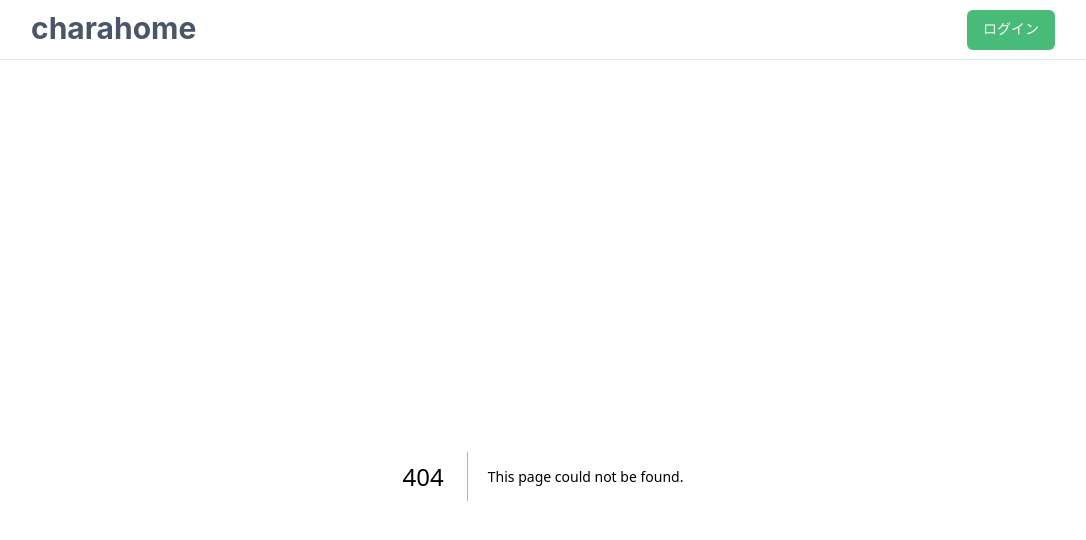
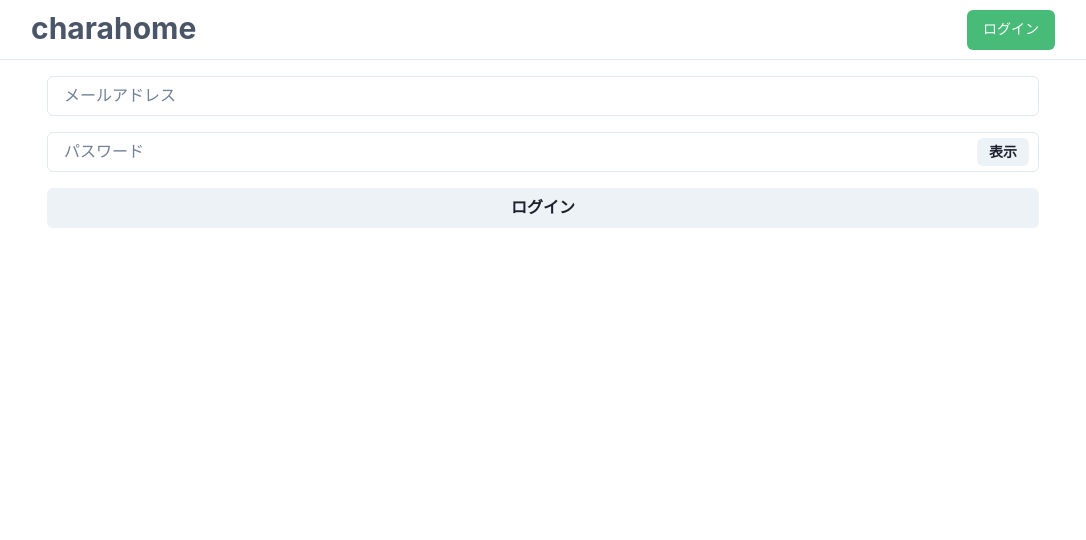
Before and after one commit to Allianaab2m/charahome, a Next.js app: page /login in a window 1280 px wide. Before the commit this address had no page. Shown: the top 540 px of the page, without its empty margins (97-1183 px from the left). Built offline with nearby package versions, Linux system fonts and the light colour scheme; no server answers; a web font is replaced by a local one.

Commit message:
feat: login page

```diff
--- /dev/null
+++ b/src/app/login/page.tsx
@@ -0,0 +1,82 @@
+"use client"
+
+import { Dispatch, SetStateAction, useState } from "react"
+import { Button, Input, InputGroup, InputRightElement, Stack } from "../common/components"
+import { signInWithEmailAndPassword } from "firebase/auth"
+import { auth } from "../../firebase/client"
+import { signIn as signInByNextAuth } from "next-auth/react"
+
+interface PasswordInputProps {
+  setPw: Dispatch<SetStateAction<string>>
+}
+
+const PasswordInput = ({ setPw }: PasswordInputProps) => {
+  const [show, setShow] = useState(false)
+  const handleClick = () => setShow(!show)
+
+  return (
+    <InputGroup size="md">
+      <Input
+        pr="4.5rem"
+        type={show ? "text" : "password"}
+        onChange={(e)=>setPw(e.target.value)}
+        placeholder="パスワード"
+      />
+      <InputRightElement width="4.5rem">
+        <Button h="1.75rem" size="sm" onClick={handleClick}>
+          {show ? "非表示" : "表示"}
+        </Button>
+      </InputRightElement>
+    </InputGroup>
+  )
+}
+
+interface EmailInputProps {
+  setEmail: Dispatch<SetStateAction<string>>
+}
+
+const EmailInput = ({ setEmail }: EmailInputProps) => {
+  return (
+    <Input
+      pr="4.5rem"
+      type="email"
+      onChange={(e)=>setEmail(e.target.value)}
+      placeholder="メールアドレス"
+    />
+  )
+}
+
+const Login = () => {
+  const [email, setEmail] = useState("")
+  const [password, setPassword] = useState("")
+
+  const login = async () => {
+    if (!email) return
+    if (!password) return
+
+    try {
+      const userCredential = await signInWithEmailAndPassword(auth, email, password)
+      const idToken = await userCredential.user.getIdToken()
+      await signInByNextAuth("credentials", {
+        idToken,
+        callbackUrl: "/"
+      })
+    } catch (e) {
+      console.error(e)
+    }
+  }
+
+  return (
+    <>
+      <Stack spacing={4}>
+        <EmailInput setEmail={setEmail} />
+        <PasswordInput setPw={setPassword} />
+        <Button type="button" onClick={() => {login()}}>
+          ログイン
+        </Button>
+      </Stack>
+    </>
+  )
+}
+
+export default Login
```
